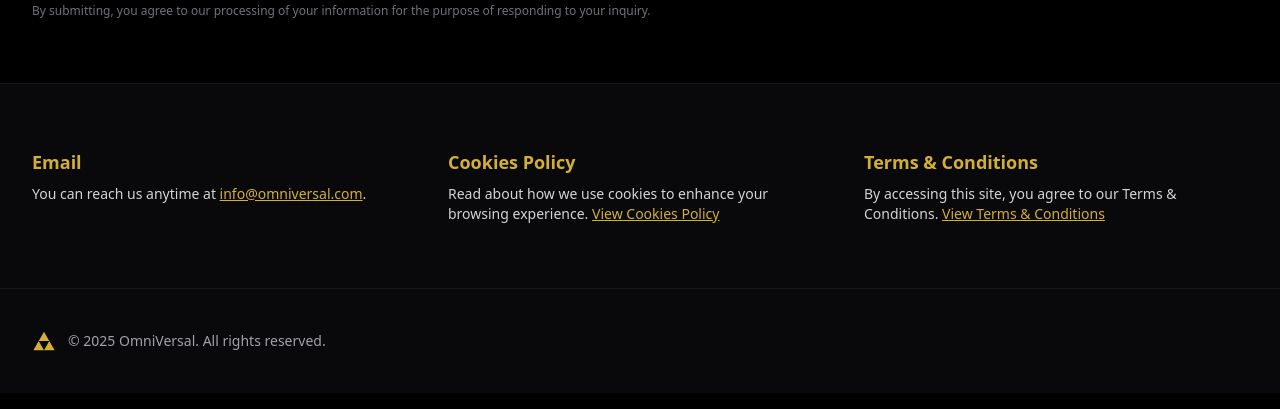
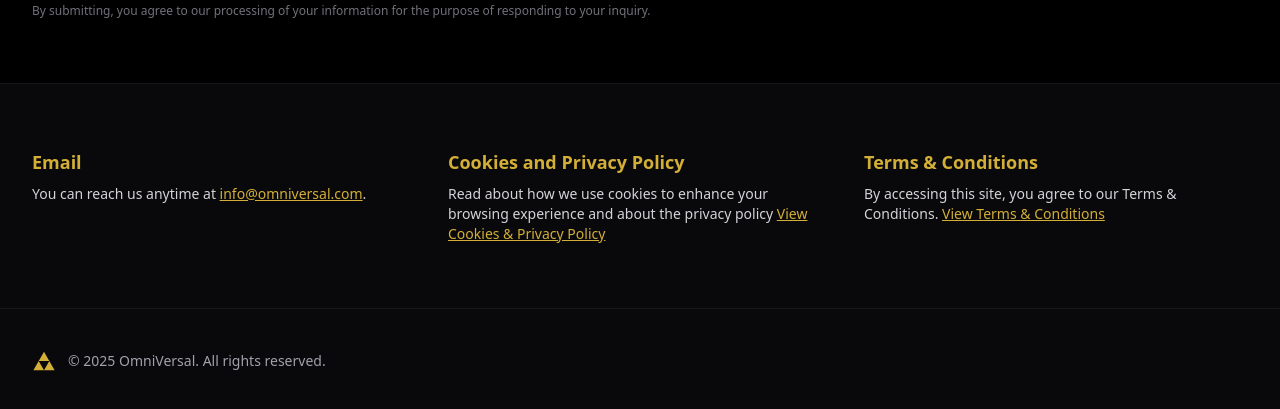
Before and after one commit to jesmorc/landing-page-equilibrium, a plain HTML site: page index.html in a window 1280 px wide. Shown: the part 5715-6124 px from the top of the page. Drawn offline with nearby package versions, Linux system fonts and the light colour scheme; a script that the page names is missing.

Commit message:
Update index.html

```diff
--- a/index.html
+++ b/index.html
@@ -383,18 +383,18 @@
 			</div>
 
 			<div>
-				<h3 class="text-lg font-semibold gold-text">Cookies Policy</h3>
-				<p class="mt-2 text-zinc-300 text-sm">
-					Read about how we use cookies to enhance your browsing experience.
-					<a href="/cookies-policy" class="underline hover:no-underline gold-text">View Cookies Policy</a>
-				</p>
+					<h3 class="text-lg font-semibold gold-text">Cookies and Privacy Policy</h3>
+					<p class="mt-2 text-zinc-300 text-sm">
+						Read about how we use cookies to enhance your browsing experience and about the privacy policy
+						<a href="/cookies.pdf" class="underline hover:no-underline gold-text">View Cookies & Privacy Policy</a>
+					</p>
 			</div>
 
 			<div>
 				<h3 class="text-lg font-semibold gold-text">Terms & Conditions</h3>
 				<p class="mt-2 text-zinc-300 text-sm">
 					By accessing this site, you agree to our Terms & Conditions.
-					<a href="/terms-conditions" class="underline hover:no-underline gold-text">View Terms & Conditions</a>
+					<a href="/terms_conditions.pdf" class="underline hover:no-underline gold-text">View Terms & Conditions</a>
 				</p>
 			</div>
 
```
